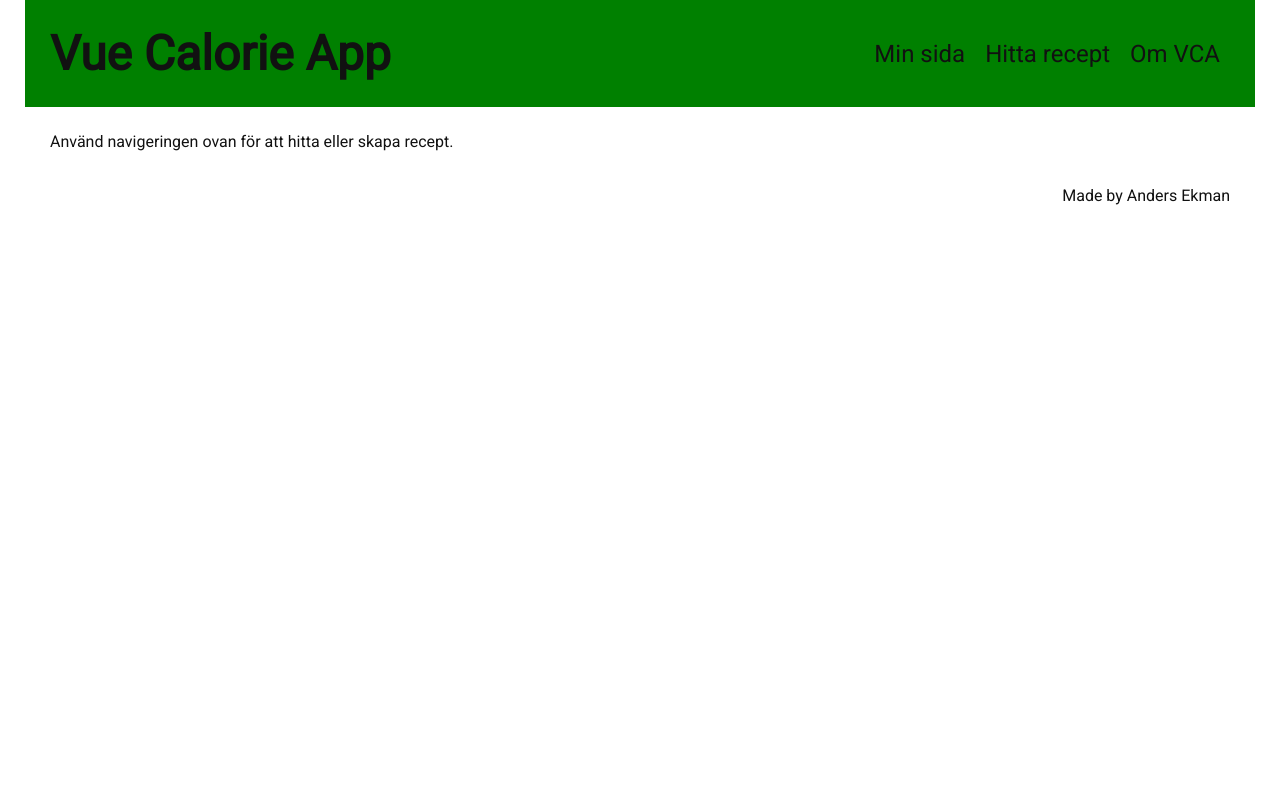
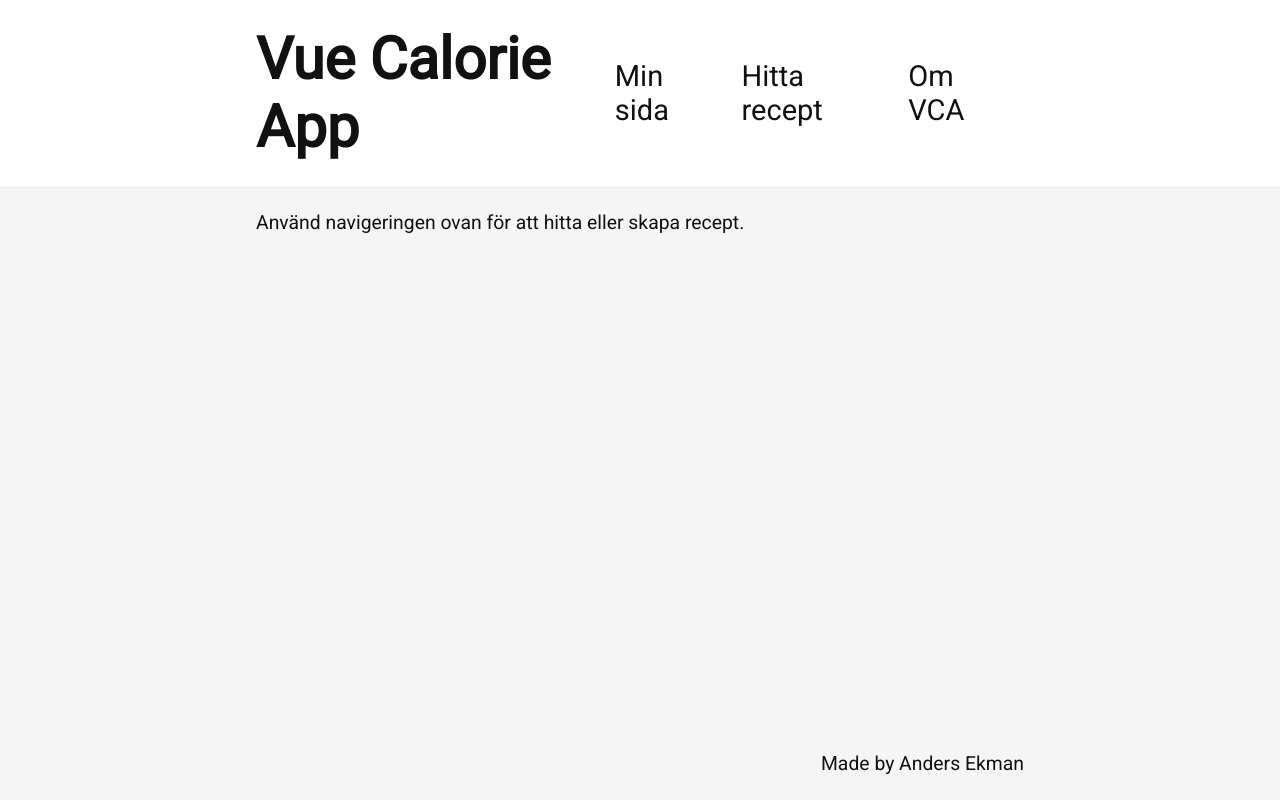
Before and after one commit to oakis/vuecalorie, a Vue app: page /#/ in a window 1280 px wide. Built offline with nearby package versions, Linux system fonts and the light colour scheme.

Commit message:
add some basic styling

```diff
--- a/src/App.vue
+++ b/src/App.vue
@@ -23,19 +23,38 @@ export default class App extends Vue {}
 </script>
 
 <style lang="scss">
+* {
+  font-family: "Roboto", sans-serif;
+}
 html,
 body {
+  font-size: 1.1em;
   margin: 0;
   padding: 0;
   color: #111;
+  background-color: #f5f5f5;
 }
 #app {
-  font-family: "Roboto", sans-serif;
+  min-height: 100vh;
   -webkit-font-smoothing: antialiased;
   -moz-osx-font-smoothing: grayscale;
-  margin: 0 25px;
-  main {
-    padding: 25px;
+  > * {
+    padding: 25px 20%;
+  }
+  input,
+  button {
+    font-size: 1em;
+    margin: 4px;
+    padding: 10px;
+    border: 0;
+    border-radius: 5px;
+    box-shadow: 0px 0px 0.1em #111;
+    outline: none;
+  }
+  button {
+    font-weight: bold;
+    padding: 15px;
+    cursor: pointer;
   }
 }
 </style>
--- a/src/components/Footer.vue
+++ b/src/components/Footer.vue
@@ -13,11 +13,15 @@ export default class Footer extends Vue {}
 
 <style scoped lang="scss">
 footer {
+  position: absolute;
+  bottom: 0;
+  width: calc(100% - 40%); // 100% - the page padding
   display: grid;
   grid-template-columns: auto;
   grid-template-rows: auto;
   padding: 10px 25px;
   justify-content: flex-end;
+  align-self: flex-end;
   p {
     margin: 0;
   }
--- a/src/components/Header.vue
+++ b/src/components/Header.vue
@@ -23,7 +23,7 @@ header {
   display: grid;
   grid-template-columns: auto auto;
   grid-template-rows: auto;
-  background-color: green;
+  background-color: #fff;
   padding: 25px;
   a {
     text-decoration: none;
--- a/src/components/User.vue
+++ b/src/components/User.vue
@@ -32,16 +32,22 @@
       <Recipe v-if="selectedRecipe !== null" :recipe="selectedRecipe" />
     </div>
   </div>
-  <div v-else>
-    <h2>Skapa ett konto</h2>
+  <div id="logged-out" v-else>
+    <div id="logged-out-box">
+      <h2>Skapa ett konto..</h2>
       <input placeholder="Användarnamn" v-model="regUsernameInput" />
       <input placeholder="E-mail" v-model="regEmailInput" />
-    <input placeholder="Lösenord" v-model="regPasswordInput" type="password" />
+      <input
+        placeholder="Lösenord"
+        v-model="regPasswordInput"
+        type="password"
+      />
       <button @click="registerUser">Registrera</button>
       <h2>..eller logga in</h2>
       <input placeholder="Användarnamn" v-model="usernameInput" />
       <input placeholder="Lösenord" v-model="passwordInput" type="password" />
       <button @click="loginUser">Logga in</button>
+    </div>
   </div>
 </template>
 
@@ -153,4 +159,14 @@ export default class User extends Vue {
     padding-left: 20px;
   }
 }
+
+#logged-out {
+  display: flex;
+  justify-content: center;
+  #logged-out-box {
+    display: flex;
+    flex-direction: column;
+    align-items: flex-start;
+  }
+}
 </style>
```
Lines whose indentation alone changed are shown as unchanged.
